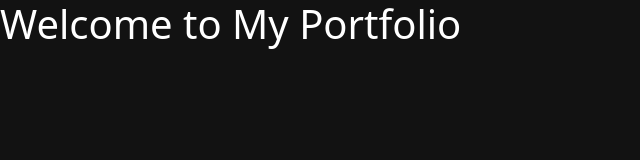
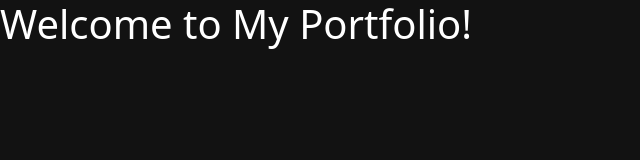
Before and after one commit to ToastedThomas/portfolio_v2, a React (Create React App) app: page / in a window 1280 px wide. Shown: the top 160 px of the page, without its empty margins (0-640 px from the left). Built offline with nearby package versions, Linux system fonts and the light colour scheme.

Commit message:
chore: update readme

```diff
--- a/src/App.js
+++ b/src/App.js
@@ -1,7 +1,7 @@
 function App() {
   return (
     <div>
-      <h1>Welcome to My Portfolio</h1>
+      <h1>Welcome to My Portfolio!</h1>
     </div>
   );
 }
```
Also changed, not shown: 1 other file (tests, documents, lock files or other folders).
